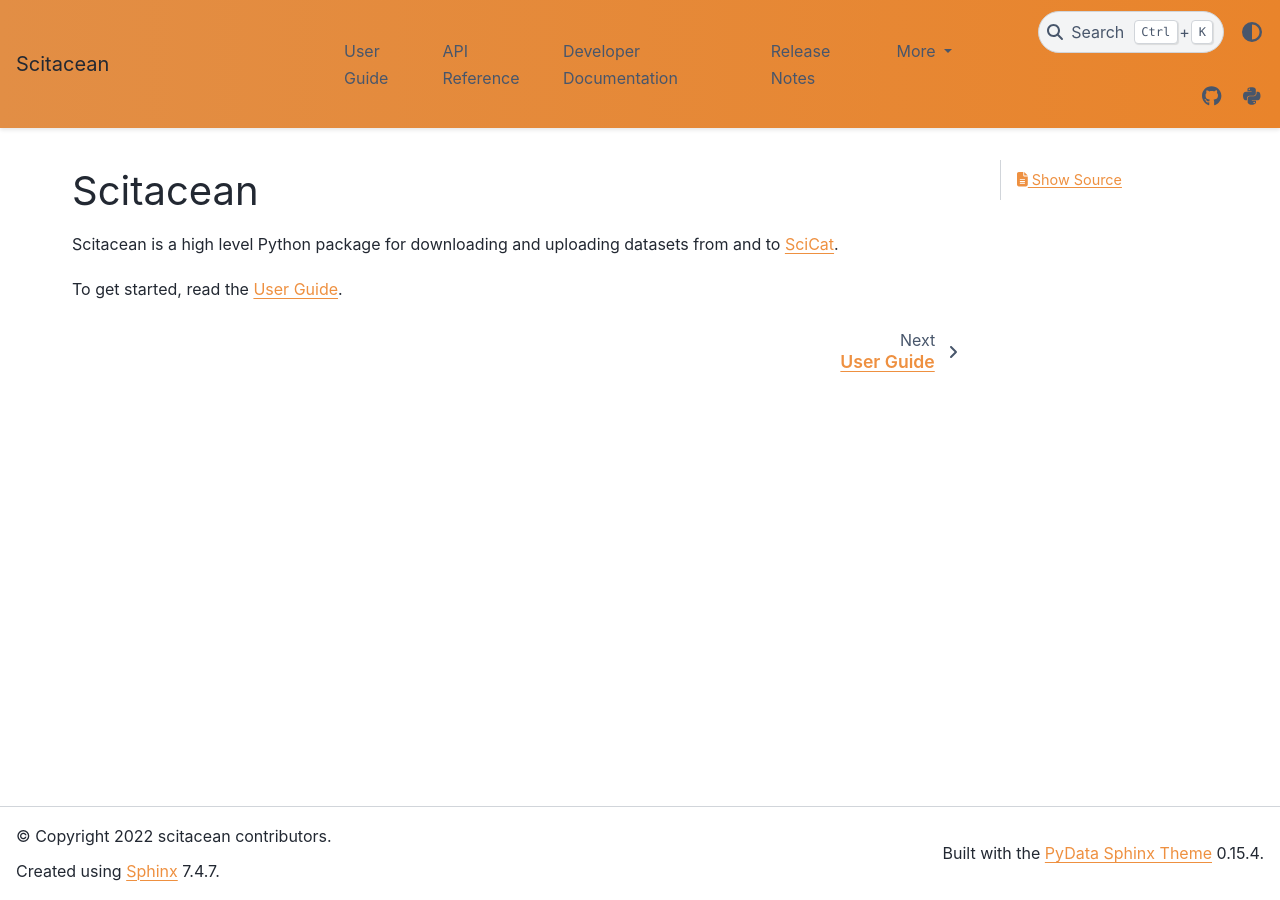
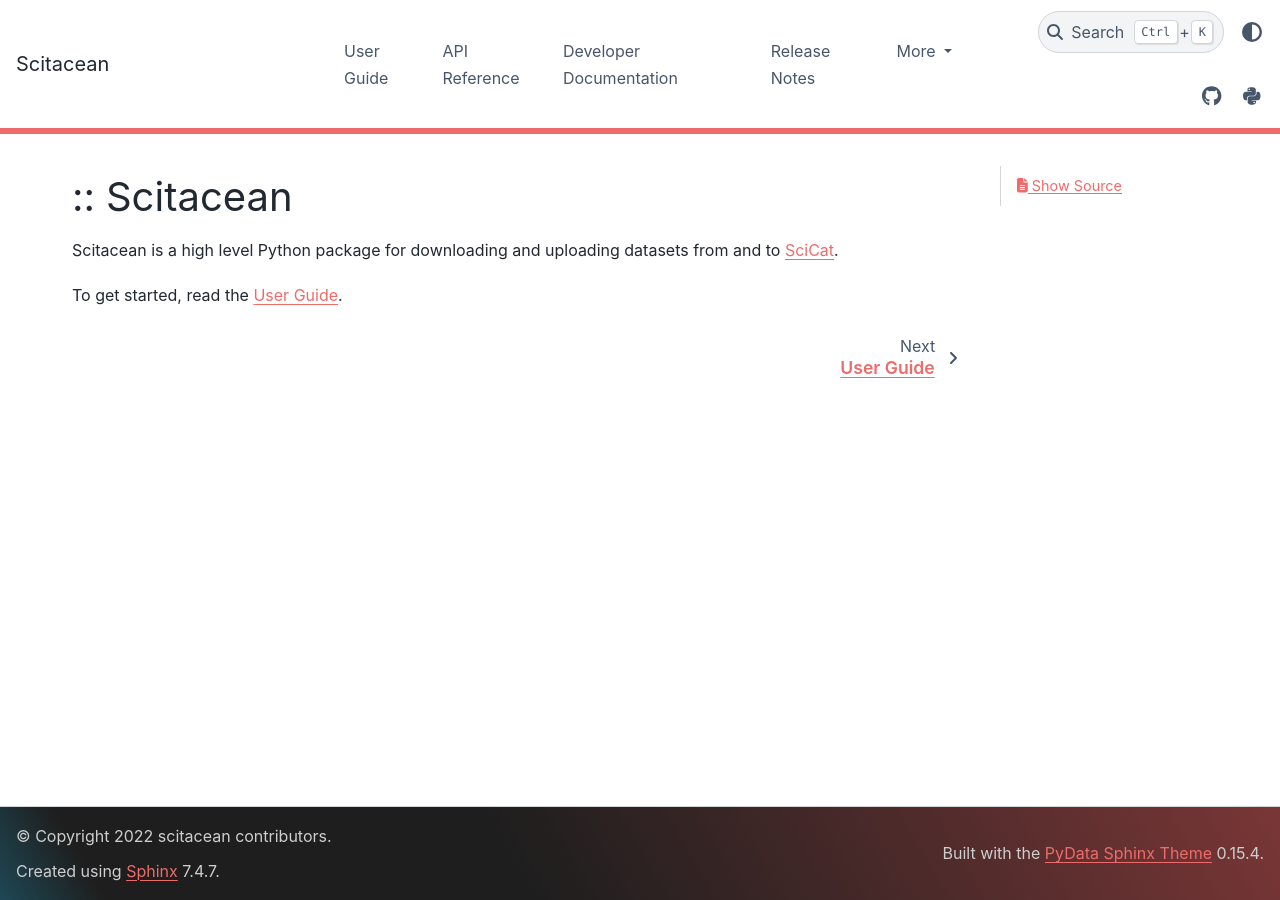
Before and after one commit to SciCatProject/scitacean, a Sphinx documentation site: the page built from docs/index.rst, in a window 1280 px wide. Built offline with Sphinx 7.4.7 and the PyData theme 0.15.4, drawn with Linux system fonts in a browser that asks for light colours; the version number could not be read and is left out.

Commit message:
Docs color improvements

```diff
--- a/docs/_static/css/custom.css
+++ b/docs/_static/css/custom.css
@@ -1,21 +1,19 @@
 html[data-theme="light"] {
-    --pst-color-primary: #ee9040;
+    --pst-color-primary: #ed6c6b;
     --pst-color-secondary: #459db9;
+    --pst-color-link-hover: var(--pst-color-link);
 
-    --cean-color-header-background-0: #e28e45;
-    --cean-color-header-background-1: #e9842b;
     --cean-color-header-text: #2c2c2c;
     --cean-color-header-text-highlight: black;
     --cean-color-table-odd: #f4f4f4;
 }
 
 html[data-theme="dark"] {
-    --pst-color-primary: #ee9040;
+    --pst-color-primary: #ed6c6b;
     --pst-color-secondary: #459db9;
     --pst-color-border: #aaa;
+    --pst-color-link-hover: var(--pst-color-link);
 
-    --cean-color-header-background-0: #775130;
-    --cean-color-header-background-1: #7a4415;
     --cean-color-header-text: #d4d4d4;
     --cean-color-header-text-highlight: #e5e5e5;
     --cean-color-table-odd: var(--pst-color-on-background);
@@ -34,8 +32,8 @@
 }
 
 .bd-header {
-    background: var(--cean-color-header-background-0) !important;
-    background: linear-gradient(90deg, var(--cean-color-header-background-0) 0%, var(--cean-color-header-background-1) 100%) !important;
+    box-shadow: none;
+    border-bottom: solid var(--pst-color-primary) 0.4rem;
 }
 
 .bd-header .navbar-nav li a.nav-link {
@@ -59,6 +57,16 @@
     border: none;
 }
 
+footer.bd-footer {
+    background: var(--pst-color-on-background) !important;
+    background: linear-gradient(60deg, #1e4855 0%, #1e1e1e 8%, #1e1e1e 40%, #7a3636 100%) !important;
+    color: #cecece;
+}
+
+footer.bd-footer p {
+    color: #cecece;
+}
+
 .table td {
     border-top: none;
 }
@@ -66,3 +74,12 @@
 .table .row-odd {
     background-color: var(--cean-color-table-odd);
 }
+
+h1:before, h2:before {
+    content: "::";
+    margin-right: 0.5ex;
+}
+
+a.headerlink {
+    color: var(--pst-color-primary);
+}
```
